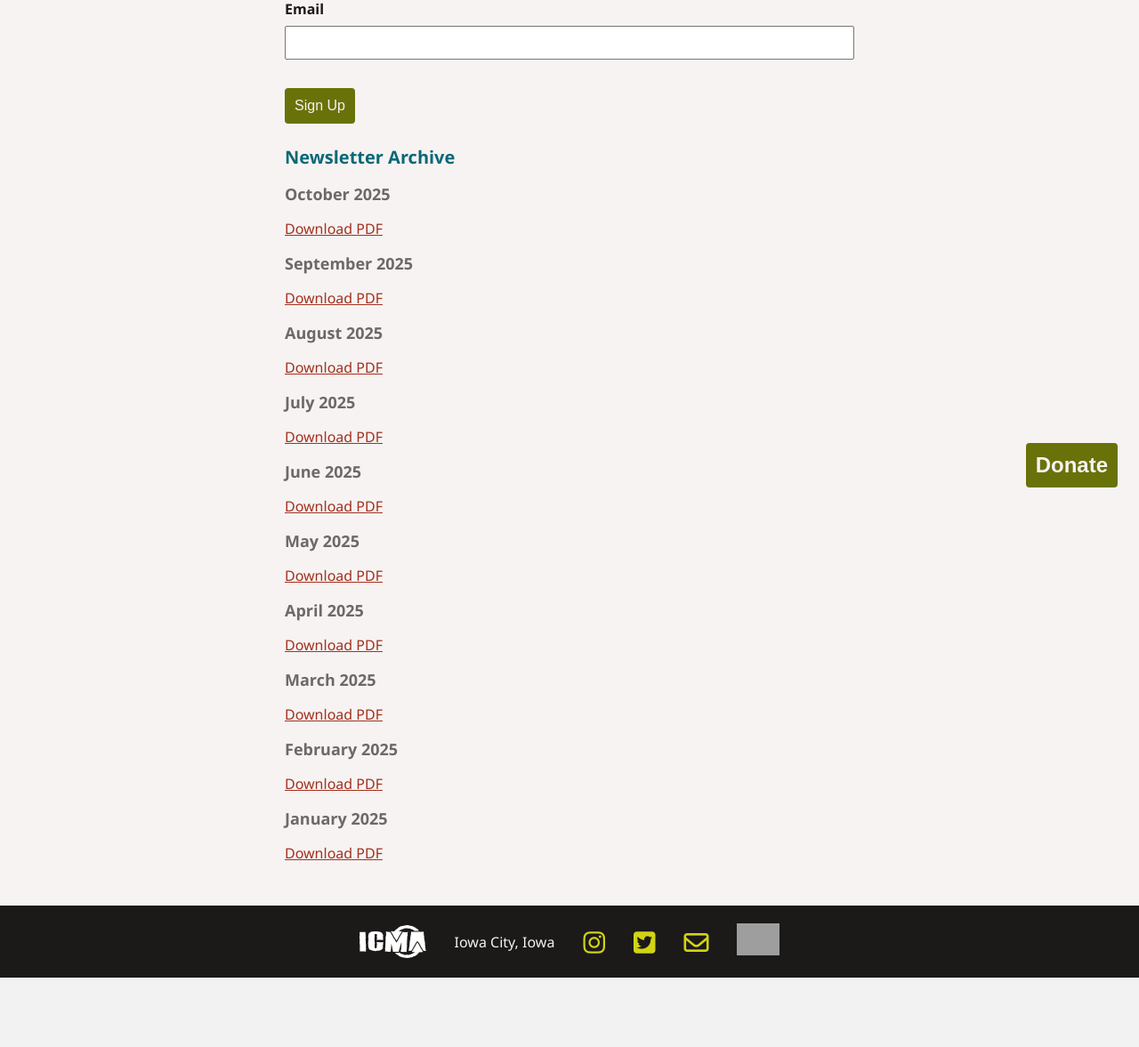
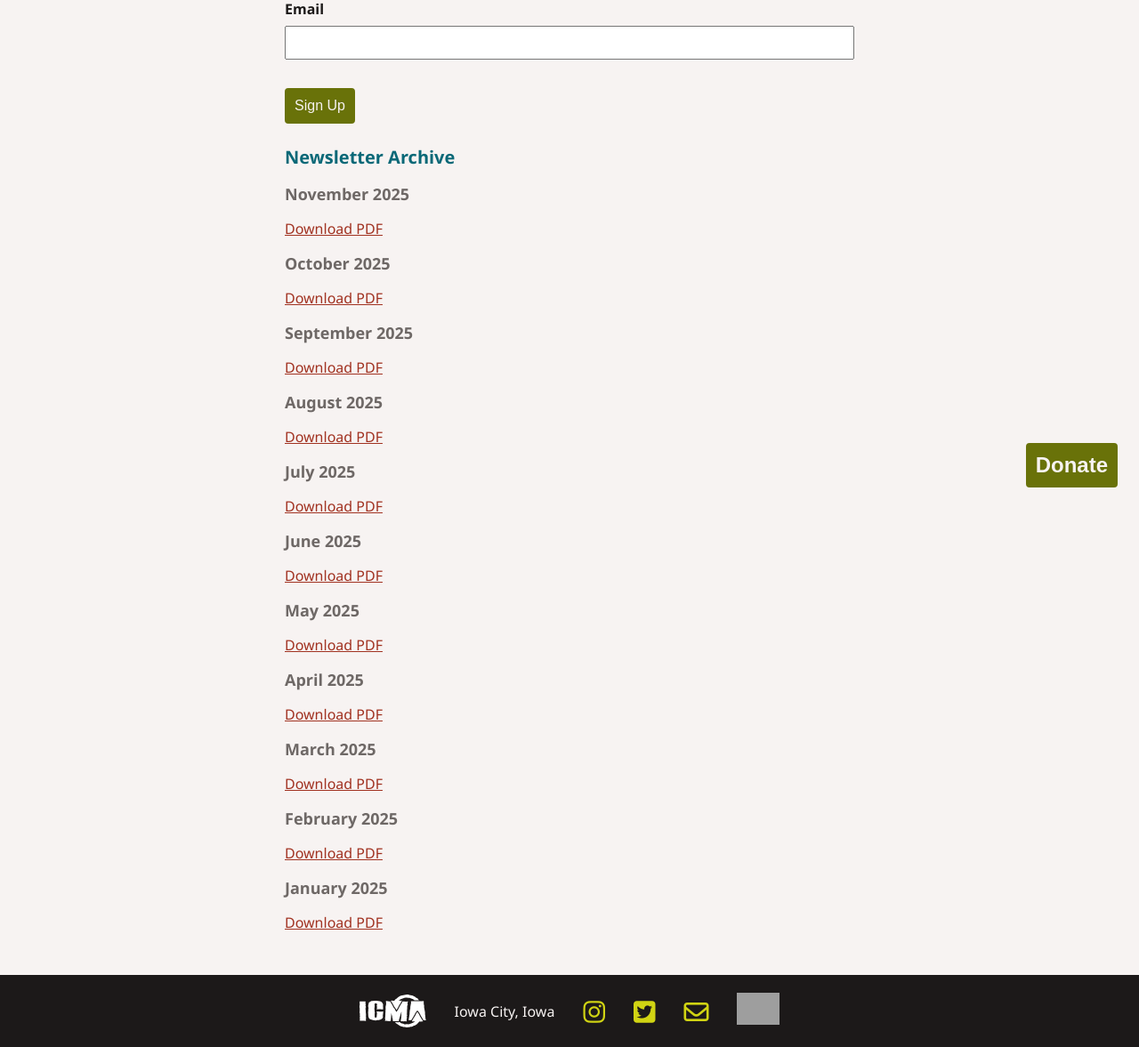
Before and after one commit to icmutualaid/icma-website, a Flask app: page /newsletter/signup in a window 1280 px wide. Shown: the part 228-1405 px from the top of the page at 89% size. Before the commit the page ends 1327 px from the top, so only its background shows below. Run offline with Flask 3, Linux system fonts and the light colour scheme; some libraries are stand-ins or nearby versions; grey boxes are pictures that could not be loaded.

Commit message:
nov. newsletter

```diff
--- a/blog/templates/newsletter/signup.html
+++ b/blog/templates/newsletter/signup.html
@@ -28,6 +28,11 @@
 
 <h2>Newsletter Archive</h2>
 <div class="newsletter-archive">
+    <div class="issue">
+        <h3>November 2025</h3>
+        <a target="_blank"
+        href="https://www.dropbox.com/scl/fi/m8tjc9of4d5q1nnsqh61w/ICMA_Newsletter_11.pdf?rlkey=1akcmul5pw1dk5x3ognlml5mk&st=ix7mddmv&dl=0">Download PDF</a>
+    </div>
     <div class="issue">
         <h3>October 2025</h3>
         <a target="_blank"
```
